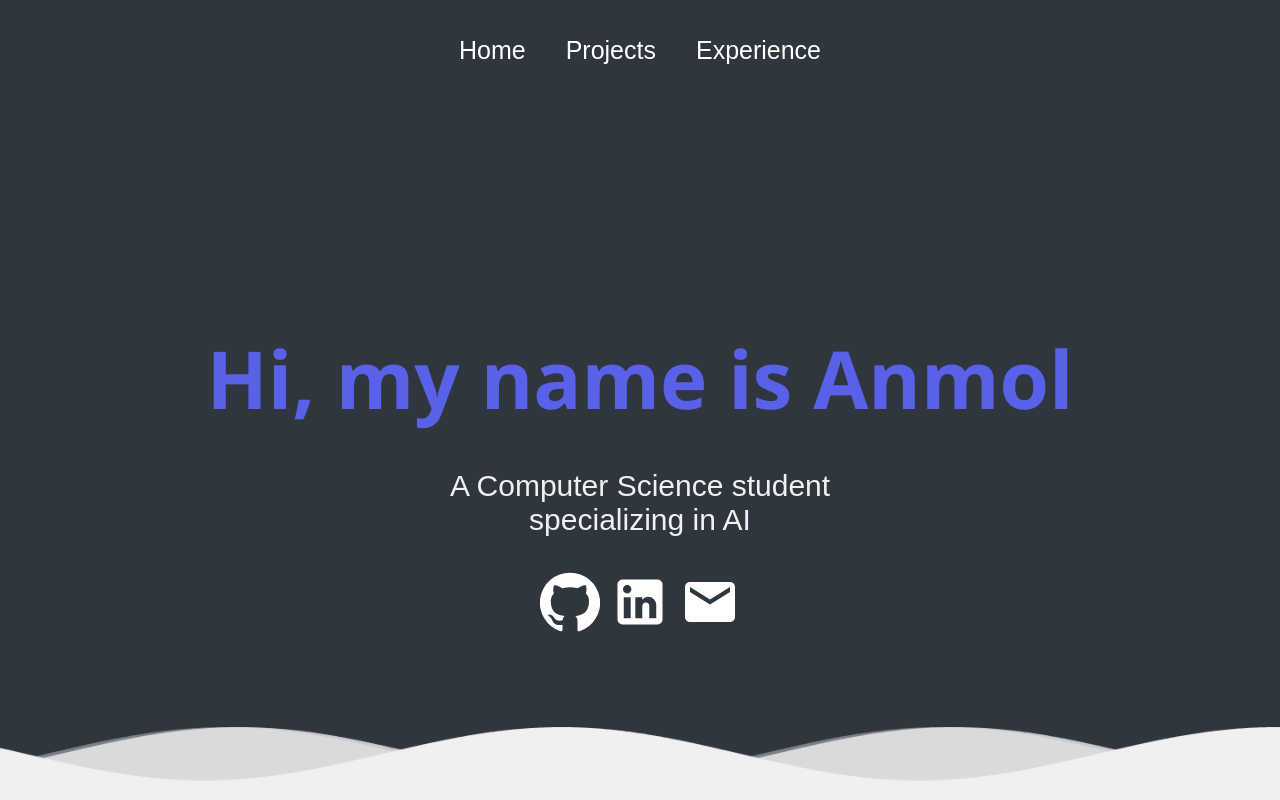
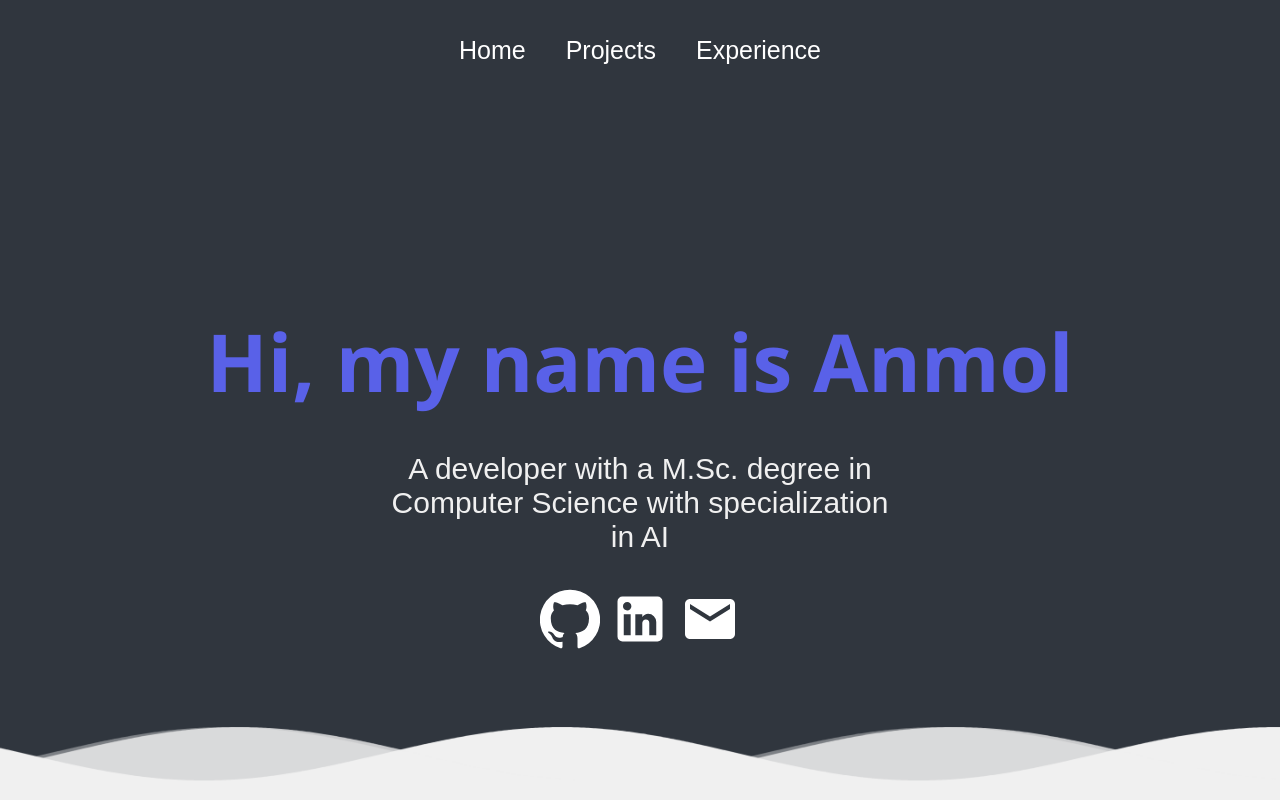
Before and after one commit to AnmolS99/anmols99.github.io, a React (Create React App) app: page / in a window 1280 px wide. Shown: the top 800 px of the page. Built offline with nearby package versions, Linux system fonts and the light colour scheme.

Commit message:
Update my information

```diff
--- a/src/components/Footer.jsx
+++ b/src/components/Footer.jsx
@@ -7,6 +7,7 @@ import EmailIcon from "@material-ui/icons/Email";
 import "../styles/Footer.css";
 
 function Footer() {
+    const currentYear = new Date().getFullYear();
     return (
         <div className="footer">
             <div className="socialMedia">
@@ -36,7 +37,7 @@ function Footer() {
                     }
                 />
             </div>
-            <p> &copy; 2022 anmols99.github.io</p>
+            <p> &copy; {currentYear} anmols99.github.io</p>
         </div>
     );
 }
--- a/src/pages/Experience.jsx
+++ b/src/pages/Experience.jsx
@@ -73,6 +73,18 @@ function Experience() {
                         the IT-systems and pipelines at Bertel O. Steen.
                     </p>
                 </VerticalTimelineElement>
+                <VerticalTimelineElement
+                    className="vertical-timeline-element--education"
+                    date="2023 -"
+                    iconStyle={{ background: "#efd231", color: "#FFF" }}
+                    icon={<WorkIcon />}
+                >
+                    <h3 className="vertical-timeline-element-title">
+                        IT Consultant, Itera
+                    </h3>
+                    <h4 className="vertical-timeline-element-title">Oslo</h4>
+                    <p>Graduate developer for Itera.</p>
+                </VerticalTimelineElement>
             </VerticalTimeline>
         </div>
     );
--- a/src/pages/Home.jsx
+++ b/src/pages/Home.jsx
@@ -24,7 +24,10 @@ function Home() {
             <div className="about">
                 <h2>Hi, my name is Anmol</h2>
                 <div className="prompt">
-                    <p> A Computer Science student specializing in AI </p>
+                    <p>
+                        A developer with a M.Sc. degree in Computer Science with
+                        specialization in AI
+                    </p>
                     <GitHubIcon
                         onClick={() =>
                             window.open("https://github.com/AnmolS99")
```
